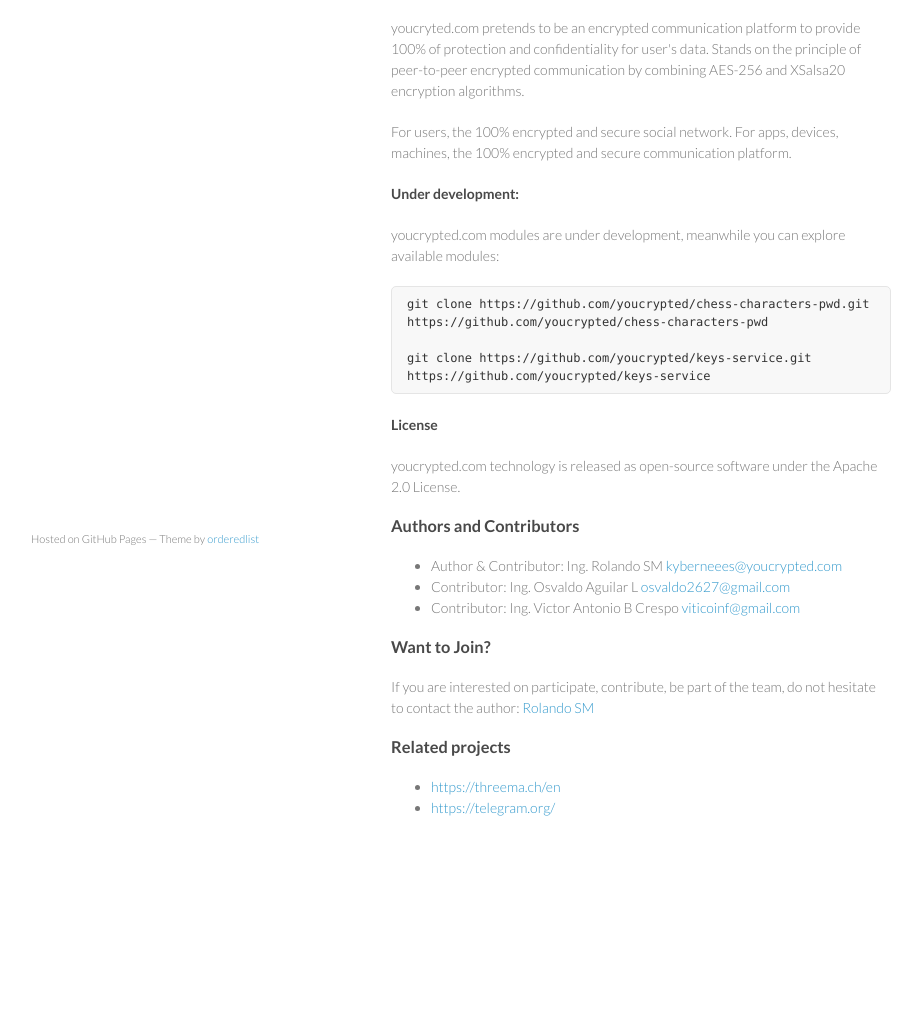
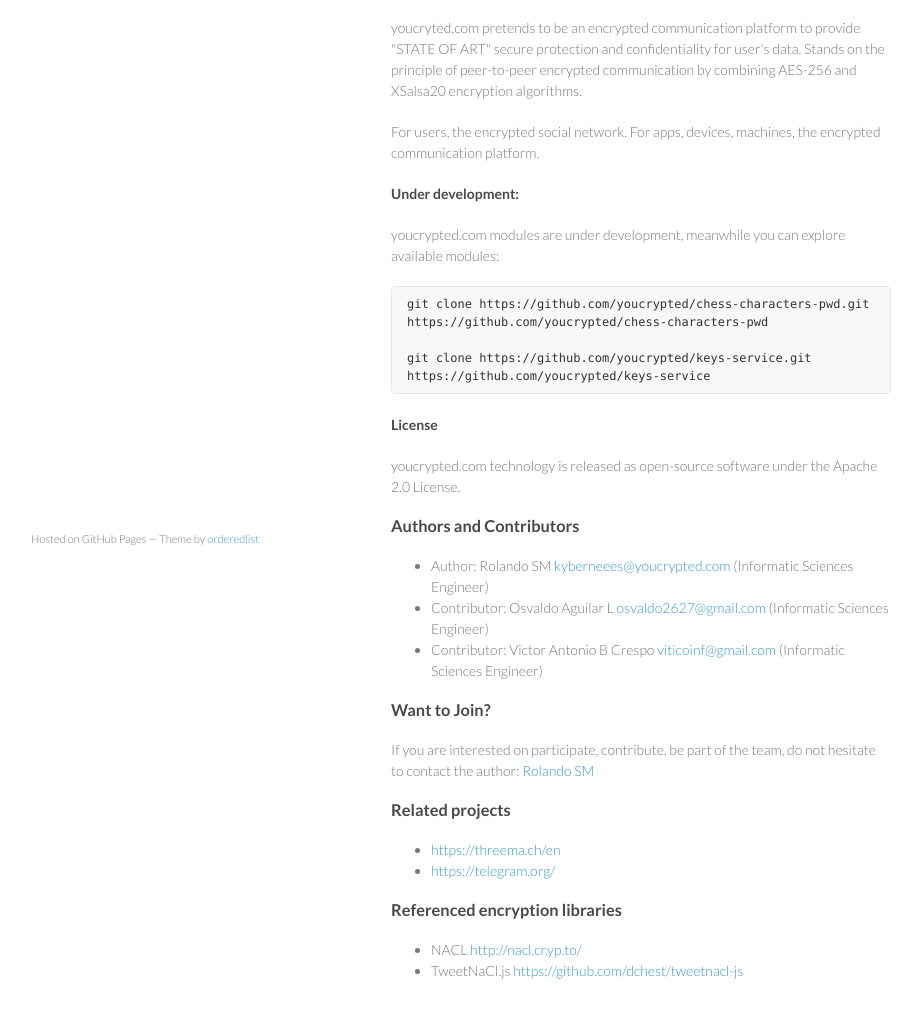
Before and after one commit to youcrypted/youcrypted.github.io, a plain HTML site: page index.html in a window 1280 px wide. Shown: the part 182-1200 px from the top of the page, without its empty margins (179-1101 px from the left). Before the commit the page ends 1070 px from the top, so only its background shows below. Drawn offline with Linux system fonts and the light colour scheme.

Commit message:
Replace master branch with page content via GitHub

```diff
--- a/index.html
+++ b/index.html
@@ -32,9 +32,9 @@
 <h3>
 <a id="introduction" class="anchor" href="#introduction" aria-hidden="true"><span class="octicon octicon-link"></span></a>Introduction.</h3>
 
-<p>youcryted.com pretends to be an encrypted communication platform to provide 100% of protection and confidentiality for user's data. Stands on the principle of peer-to-peer encrypted communication by combining AES-256 and XSalsa20 encryption algorithms.</p>
+<p>youcryted.com pretends to be an encrypted communication platform to provide "STATE OF ART" secure protection and confidentiality for user's data. Stands on the principle of peer-to-peer encrypted communication by combining AES-256 and XSalsa20 encryption algorithms.</p>
 
-<p>For users, the 100% encrypted and secure social network. For apps, devices, machines, the 100% encrypted and secure communication platform.</p>
+<p>For users, the encrypted social network. For apps, devices, machines, the encrypted communication platform.</p>
 
 <h4>
 <a id="under-development" class="anchor" href="#under-development" aria-hidden="true"><span class="octicon octicon-link"></span></a>Under development:</h4>
@@ -57,12 +57,9 @@ https://github.com/youcrypted/keys-service
 <a id="authors-and-contributors" class="anchor" href="#authors-and-contributors" aria-hidden="true"><span class="octicon octicon-link"></span></a>Authors and Contributors</h3>
 
 <ul>
-<li>Author &amp; Contributor: Ing. Rolando SM <a href="mailto:kyberneees@youcrypted.com">kyberneees@youcrypted.com</a>
-</li>
-<li>Contributor: Ing. Osvaldo Aguilar L <a href="mailto:osvaldo2627@gmail.com">osvaldo2627@gmail.com</a>
-</li>
-<li>Contributor: Ing. Victor Antonio B Crespo <a href="mailto:viticoinf@gmail.com">viticoinf@gmail.com</a>
-</li>
+<li>Author: Rolando SM <a href="mailto:kyberneees@youcrypted.com">kyberneees@youcrypted.com</a> (Informatic Sciences Engineer)</li>
+<li>Contributor: Osvaldo Aguilar L <a href="mailto:osvaldo2627@gmail.com">osvaldo2627@gmail.com</a> (Informatic Sciences Engineer)</li>
+<li>Contributor: Victor Antonio B Crespo <a href="mailto:viticoinf@gmail.com">viticoinf@gmail.com</a> (Informatic Sciences Engineer)</li>
 </ul>
 
 <h3>
@@ -77,6 +74,16 @@ https://github.com/youcrypted/keys-service
 <li><a href="https://threema.ch/en">https://threema.ch/en</a></li>
 <li><a href="https://telegram.org/">https://telegram.org/</a></li>
 </ul>
+
+<h3>
+<a id="referenced-encryption-libraries" class="anchor" href="#referenced-encryption-libraries" aria-hidden="true"><span class="octicon octicon-link"></span></a>Referenced encryption libraries</h3>
+
+<ul>
+<li>NACL <a href="http://nacl.cr.yp.to/">http://nacl.cr.yp.to/</a>
+</li>
+<li>TweetNaCl.js <a href="https://github.com/dchest/tweetnacl-js">https://github.com/dchest/tweetnacl-js</a>
+</li>
+</ul>
       </section>
       <footer>
         <p><small>Hosted on GitHub Pages &mdash; Theme by <a href="https://github.com/orderedlist">orderedlist</a></small></p>
```
Also changed, not shown: params.json (+1 -1 lines).
